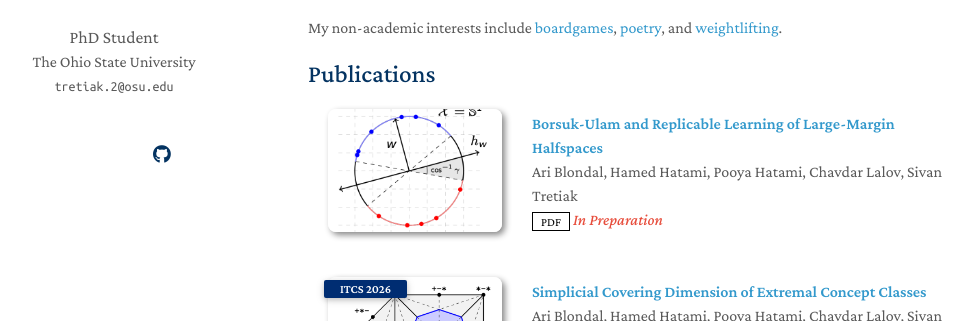
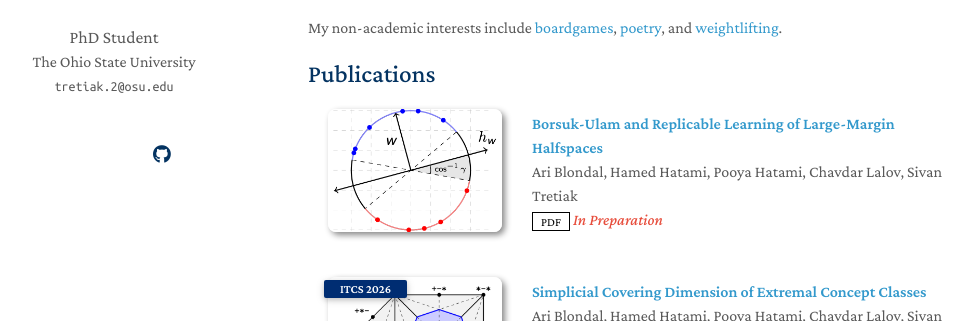
Before and after one commit to sivantretiak/sivantretiak.github.io, a Jekyll site: the page built from index.md, in a window 1280 px wide. Shown: the part 277-598 px from the top of the page, without its empty margins (162-1137 px from the left). Built offline with Jekyll 4.4.1, drawn with Linux system fonts in a browser that asks for light colours; a style sheet for code colours, icons or effects is not loaded; our own code applies the rules of GitHub Pages for plain Markdown files.

Commit message:
Update publications.yml

```diff
--- a/_data/publications.yml
+++ b/_data/publications.yml
@@ -7,7 +7,7 @@ main:
     pdf: https://arxiv.org/pdf/2503.15294
     # code: https://github.com/MrGiovanni/ContinualLearning
     # bibtex: https://bib.yliu.me/MICCAI23.txt
-    image: ./assets/img/halfspaces.png
+    image: ./assets/img/BU_and_LMH.png
     notes: In Preparation
 
   - title: Simplicial Covering Dimension of Extremal Concept Classes
```
